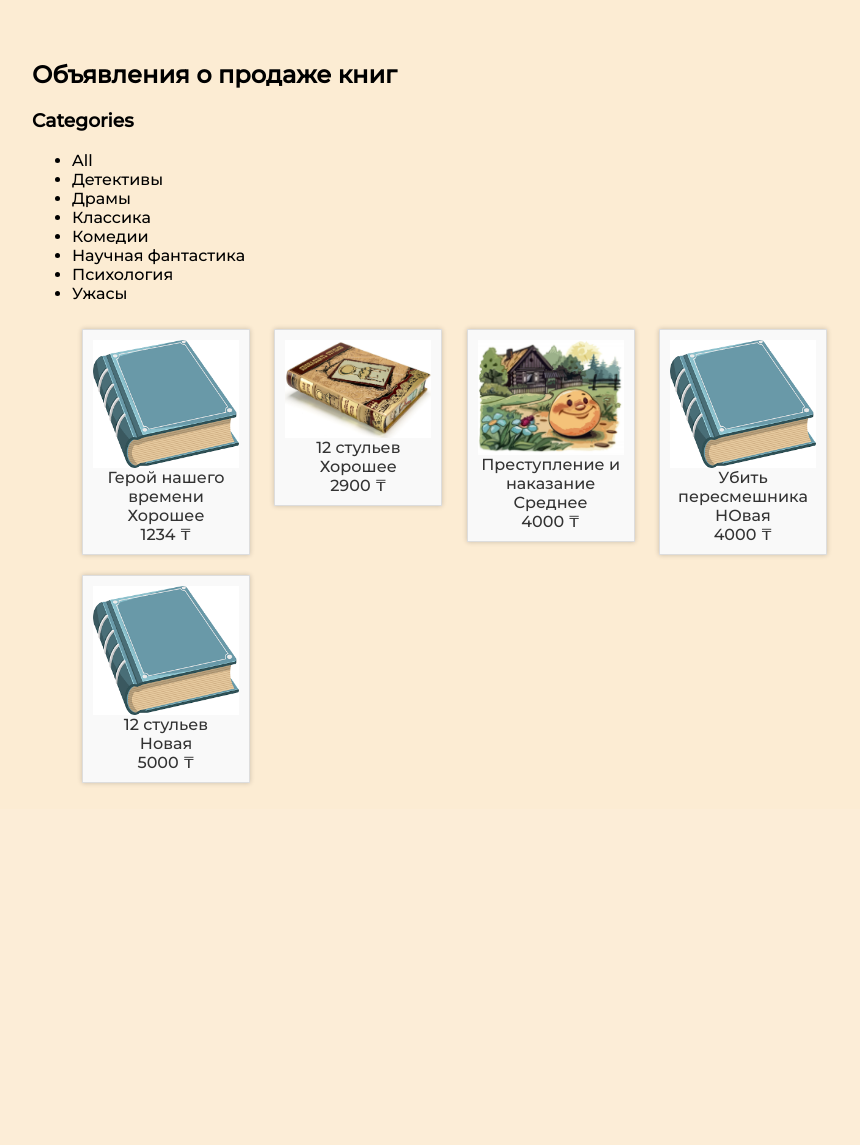
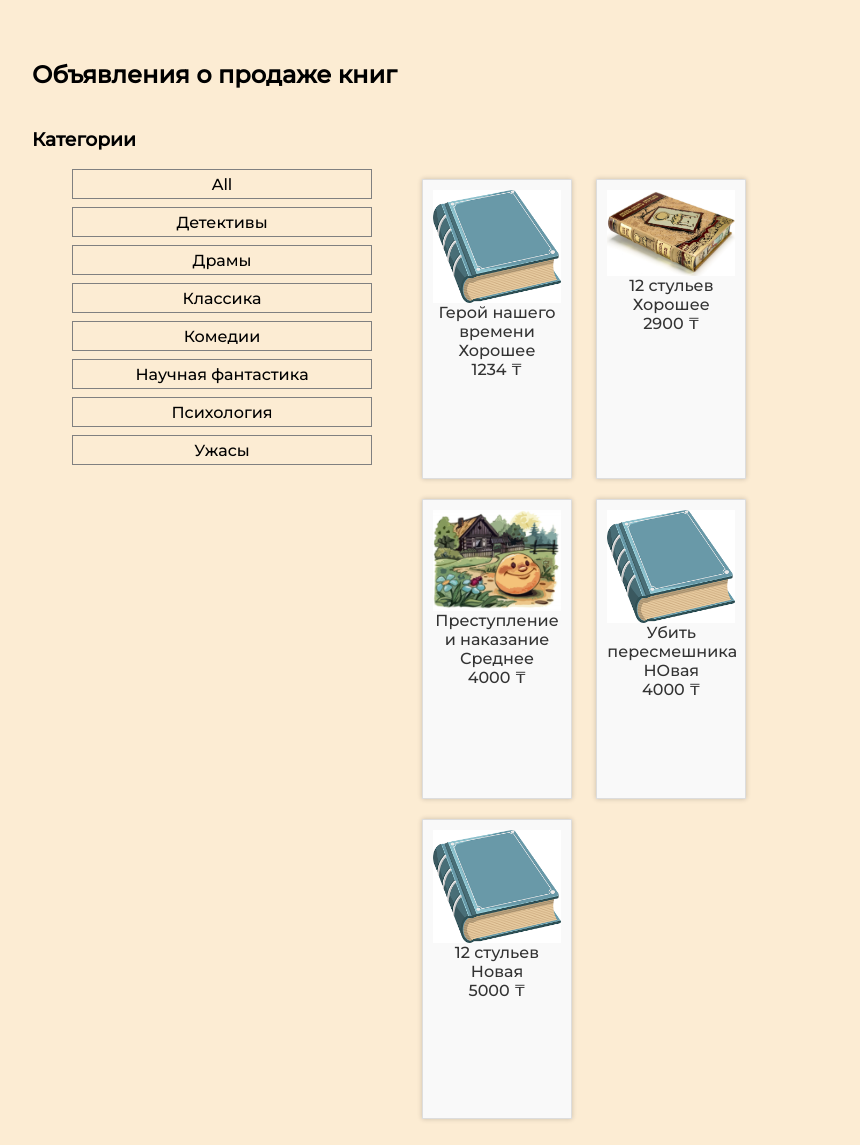
Before and after one commit to lyarov22/reread, a Django app: page /books in a window 1280 px wide. Shown: the part 94-1239 px from the top of the page, without its empty margins (168-1028 px from the left). Before the commit the page ends 879 px from the top, so only its background shows below. Run offline with Django 4.2, Linux system fonts and the light colour scheme; data comes from the database, SQL or seed files in the repository; both versions use the stored data as it was after the commit.

Commit message:
PO final

```diff
--- a/app/reSite/static/reSite/listing_list.css
+++ b/app/reSite/static/reSite/listing_list.css
@@ -7,11 +7,16 @@
     padding: 10px;
     margin: 10px;
     box-sizing: border-box;
-    width: 20%; /* Ширина блока с небольшим отступом, чтобы было 4 объявления в строке */
+    width: 30%; /* Ширина блока с небольшим отступом, чтобы было 4 объявления в строке */
     display: inline-block;
     vertical-align: top;
     box-shadow: 0 0 5px rgba(0, 0, 0, 0.2); /* Добавим тень для стиля */
     text-align: center; /* Выравнивание текста по центру */
+
+    min-height: 300px;
+
+
+
 }
 
 .item h3 {
@@ -39,3 +44,38 @@
     text-decoration: none;
     color: #333;
 }
+
+
+
+.cats {
+    border: 1px solid gray;
+    width: 300px;
+
+    height: 30px;
+
+    margin-top: 8px;
+
+    padding: 5px 0;
+
+    list-style: none;
+
+    text-align: center;
+
+}
+
+#sidebar {
+    width: 600px;
+}
+
+.catss {
+    display: flex;
+    flex-direction: row;
+}
+
+.ul-list {
+    margin-top: 60px;
+}
+
+.cats:hover{
+    background-color: rgb(207, 198, 198);
+}
--- a/app/reSite/static/reSite/universal.css
+++ b/app/reSite/static/reSite/universal.css
@@ -17,6 +17,7 @@ body {
 
 a {
   text-decoration: none;
+
 }
 
 .container {
@@ -30,3 +31,8 @@ a {
 .main {
     padding-top: 40px;
 }
+
+.link {
+  color: #e92413;
+  text-decoration: underline;
+}
--- a/app/reSite/templates/books/list.html
+++ b/app/reSite/templates/books/list.html
@@ -19,22 +19,23 @@
         <div class="container">
             <div class="main-container">
                 {% block content %}
-                  <h2>Объявления о продаже книг</h2>
+                  <h2>{% trans 'Объявления о продаже книг' %}</h2>
+                  <div class="catss">
                     <div id="sidebar">
-                    <h3>Categories</h3>
+                        <h3>{% trans 'Категории' %}</h3>
                         <ul>
-                        <li {% if not category %}class="selected"{% endif %}>
+                            <li class="cats" {% if not category %}class="selected"{% endif %}>
                                 <a href="{% url "reSite:listings" %}">All</a>
                             </li>
                             {% for c in categories %}
-                            <li {% if category.slug == c.slug %}class="selected"{% endif %}>
+                                <li class="cats" {% if category.slug == c.slug %}class="selected"{% endif %}>
                                     <a href="{{ c.get_absolute_url }}">{{ c.name }}</a>
                                 </li>
                             {% endfor %}
                         </ul>
                     </div>
 
-                  <ul>
+                      <ul class="ul-list">
                         {% for product in products %}
                           <div class="item">
 
@@ -55,6 +56,8 @@
                           <p>Нет доступных объявлений.</p>
                         {% endfor %}
                       </ul>
+                  </div>
+
                 {% endblock %}
             </div>
 
--- a/app/reSite/templates/index.html
+++ b/app/reSite/templates/index.html
@@ -22,7 +22,7 @@
         <a href="{% url 'reSite:logout' %}">{% trans 'Выйти' %}</a>
     {% else %}
         <!-- Контент для анонимных пользователей -->
-        <p>{% trans 'Пожалуйста' %}, <a href="{% url 'reSite:login' %}">{% trans 'войдите' %}</a> {% trans 'или' %} <a href="{% url 'reSite:register' %}">{% trans 'зарегистрируйтесь'}</a>.</p>
+        <p>{% trans 'Пожалуйста' %}, <a class="link" href="{% url 'reSite:login' %}">{% trans 'войдите' %}</a> {% trans 'или' %} <a class="link" href="{% url 'reSite:register' %}">{% trans 'зарегистрируйтесь' %}</a>.</p>
     {% endif %}
         {% endblock %}
 </body>
```
Also changed, not shown: app/db.sqlite3, app/locale/kk/LC_MESSAGES/django.po, app/media/advertisement_avatars/Slide2.jpg (added), 1 other file. Lines whose indentation alone changed are shown as unchanged.
